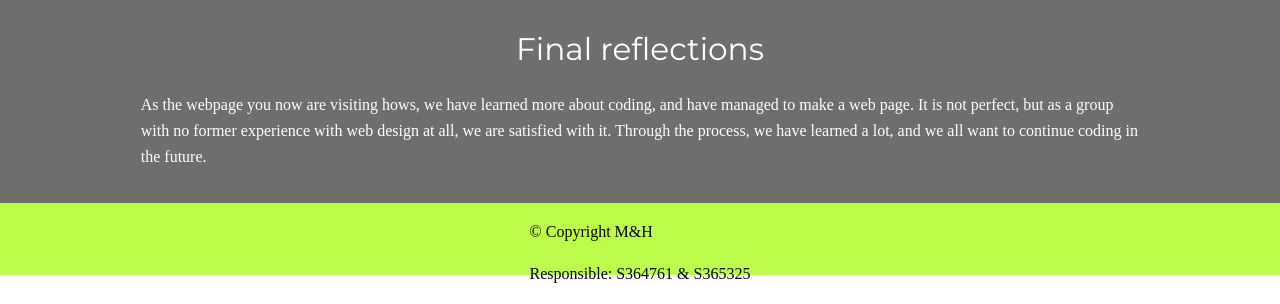
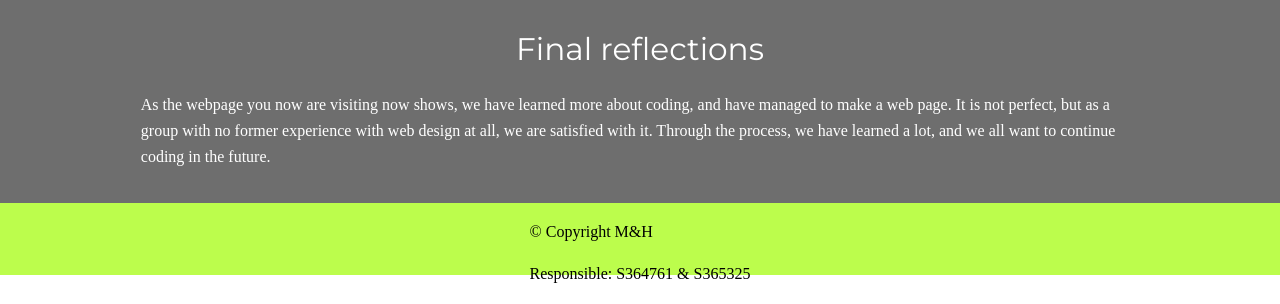
Before and after one commit to Heku-I/G_83_DATA1200, a plain HTML site: page reflection.html in a window 1280 px wide. Shown: the part 1519-1823 px from the top of the page. Drawn offline with Linux system fonts and the light colour scheme.

Commit message:
Update reflection.html

```diff
--- a/reflection.html
+++ b/reflection.html
@@ -136,7 +136,7 @@
       <div class="conclusion">
       <h3>Final reflections</h3>
       <p>
-        As the webpage you now are visiting hows, we have learned more about coding, and have
+        As the webpage you now are visiting now shows, we have learned more about coding, and have
         managed to make a web page. It is not perfect, but as a group with no
         former experience with web design at all, we are satisfied with it.
         Through the process, we have learned a lot, and we all want to continue
```
